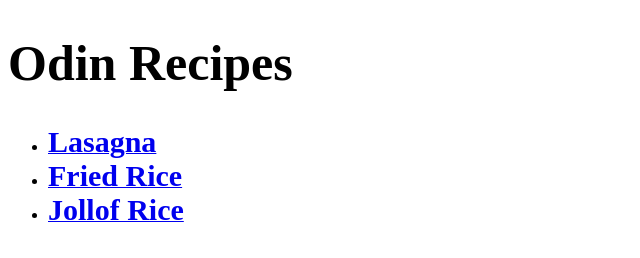
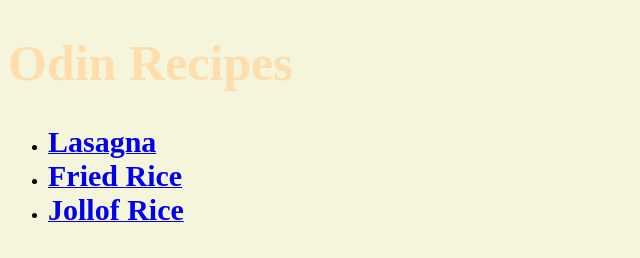
Before and after one commit to HnryKene/Odin-Recipes, a plain HTML site: page index.html in a window 1280 px wide. Shown: the whole page, without its empty margins (0-640 px from the left). Drawn offline with Linux system fonts and the light colour scheme.

Commit message:
I'm gonna be reworking my Recipe page I created. I've just created a css file to store my styles, i'll be using the external method rather than the internal.

```diff
--- a/index.html
+++ b/index.html
@@ -2,9 +2,12 @@
 <html lang="en">
     <head>
         <meta charset="UTF-8">
+        <link rel="stylesheet" a href="style.css">
     </head>
     <body>
+
         <h1 style="Font-size: 50px;" style=>Odin Recipes</h1>
+
         <ul>
         <li><a href="./Recipes/lasagna.html"><strong style="font-size: 30px;">Lasagna</strong></a></li>
         <li><a href="./Recipes/fried-rice.html"><strong style="font-size: 30px;">Fried Rice</strong></a></li>
--- /dev/null
+++ b/style.css
@@ -0,0 +1,7 @@
+body {
+    background-color: beige;
+}
+
+h1 {
+    color:navajowhite;
+}
```
